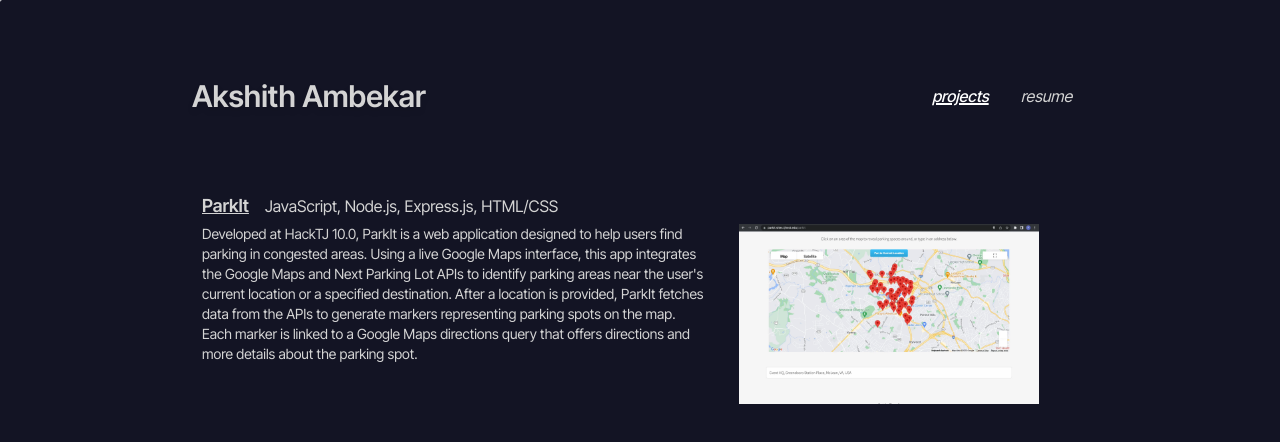
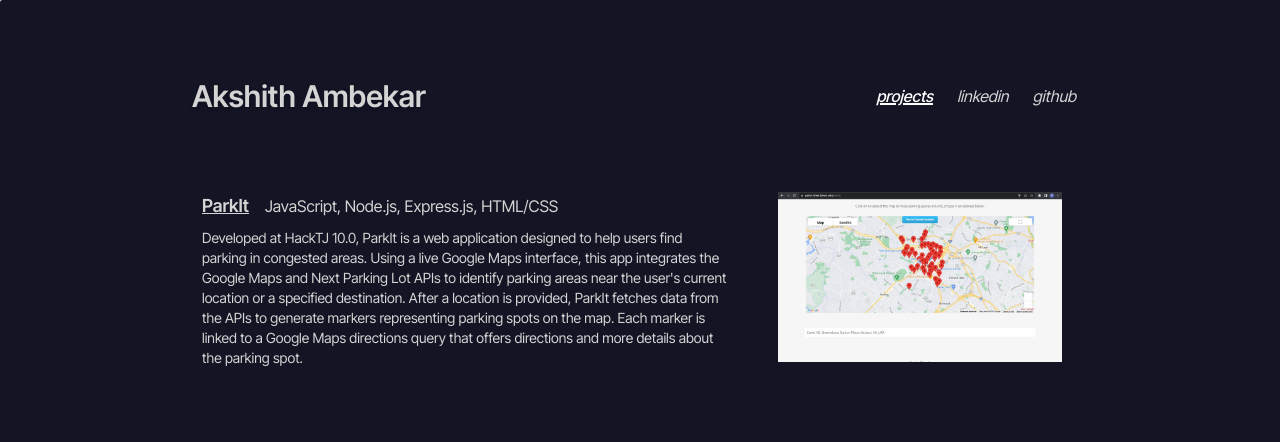
Before and after one commit to akshithambekar/portfolio, a Next.js app: page /projects in a window 1280 px wide. Shown: the top 442 px of the page. Built offline with nearby package versions, Linux system fonts and the light colour scheme.

Commit message:
Updated navbar component, completed initial  project structuring, added first project

```diff
--- a/src/app/components/navbar.js
+++ b/src/app/components/navbar.js
@@ -9,8 +9,9 @@ export default function Navbar() {
         <div className="flex flex-shrink-0 text-custom_gray justify-between items-center h-48 max-w-[1280px] mx-auto px-48">
             <Link href="/" className={pathName === "/" ? "text-3xl drop-shadow-md font-bold text-nowrap subpixel-antialiased text-white" : "text-3xl drop-shadow-md font-semibold text-nowrap subpixel-antialiased hover:font-bold"}>Akshith Ambekar</Link>
             <div>
-                <Link href="/projects" className={pathName === "/projects" ? "p-4 text-white italic subpixel-antialiased font-medium text-decoration-line: underline decoration-2" : "p-4 italic subpixel-antialiased hover:text-white transition-colors"}>projects</Link>
-                <Link href="/resume" className={pathName === "/resume" ? "p-4 text-white italic subpixel-antialiased font-medium text-decoration-line: underline decoration-2" : "p-4 italic subpixel-antialiased hover:text-white"}>resume</Link>
+                <Link href="/projects" className={pathName === "/projects" ? "p-3 text-white italic subpixel-antialiased font-medium text-decoration-line: underline decoration-2" : "p-3 italic subpixel-antialiased hover:text-white transition-colors"}>projects</Link>
+                <Link href="https://www.linkedin.com/in/akshith-ambekar/" target="_blank" className="p-3 italic subpixel-antialiased hover:text-white">linkedin</Link>
+                <Link href="https://github.com/akshithambekar" target="_blank" className="p-3 italic subpixel-antialiased hover:text-white">github</Link>
             </div>
         </div>
     )
--- a/src/app/projects/page.js
+++ b/src/app/projects/page.js
@@ -8,24 +8,24 @@ export default function Projects() {
         <div>
             <Cursor />
             <Navbar />
-            <div className="flex flex-row text-custom_gray items-baseline h-8 subpixel-antialiased max-w-[1260px] px-44 mx-auto">
-                <Link href="https://github.com/akshithambekar/parkit" target="_blank" className="text-lg font-semibold underline decoration-1 px-4 hover:text-white">
-                    ParkIt
-                </Link>
-                <h6 className="text-base">JavaScript, Node.js, Express.js, HTML/CSS</h6>
-            </div>
-            <div className="max-w-[1228px] mx-auto">
-                <div className="grid grid-cols-4 gap-16 text-custom_gray subpixel-antialiased">
-                    <div className="col-span-3 pl-44 pr-56">
-                        <p className="text-sm">
+            <div className="grid grid-flow-row text-custom_gray items-baseline h-48 subpixel-antialiased max-w-[1260px] px-44 mx-auto">
+                <div className="flex flex-row items-start justify-between">
+                    <div className="max-w-[560px]">
+                        <div className="flex max-w-[373px] items-baseline">
+                            <Link href="https://github.com/akshithambekar/parkit" target="_blank" className="text-lg font-semibold underline decoration-1 px-4 hover:text-white">ParkIt</Link>
+                            <h6 className="text-base">JavaScript, Node.js, Express.js, HTML/CSS</h6>
+                        </div>
+                        <p className="text-sm px-4 mt-2">
                             Developed at HackTJ 10.0, ParkIt is a web application designed to help users find parking in congested areas. Using a live Google Maps interface, this app integrates the
                             Google Maps and Next Parking Lot APIs to identify parking areas near the user's current location or a specified destination. After a location is provided, ParkIt fetches
                             data from the APIs to generate markers representing parking spots on the map. Each marker is linked to a Google Maps directions query that offers directions and more
                             details about the parking spot.
                         </p>
                     </div>
-                    <div className="col-span-1 h-48 -ml-64">
-                        <Link href="https://youtu.be/fvdOhyDX81I" target="_blank"><Image src="/parkit-demo.png" className="object-cover" width={300} height={300} alt="x" /></Link>
+                    <div className="flex items-center justify-center px-8">
+                        <Link href="https://youtu.be/fvdOhyDX81I" target="_blank">
+                            <Image src="/parkit-demo.png" alt="ParkIt demo" width={500} height={300} className="hover:opacity-75 object-contain" />
+                        </Link>
                     </div>
                 </div>
             </div>
```
